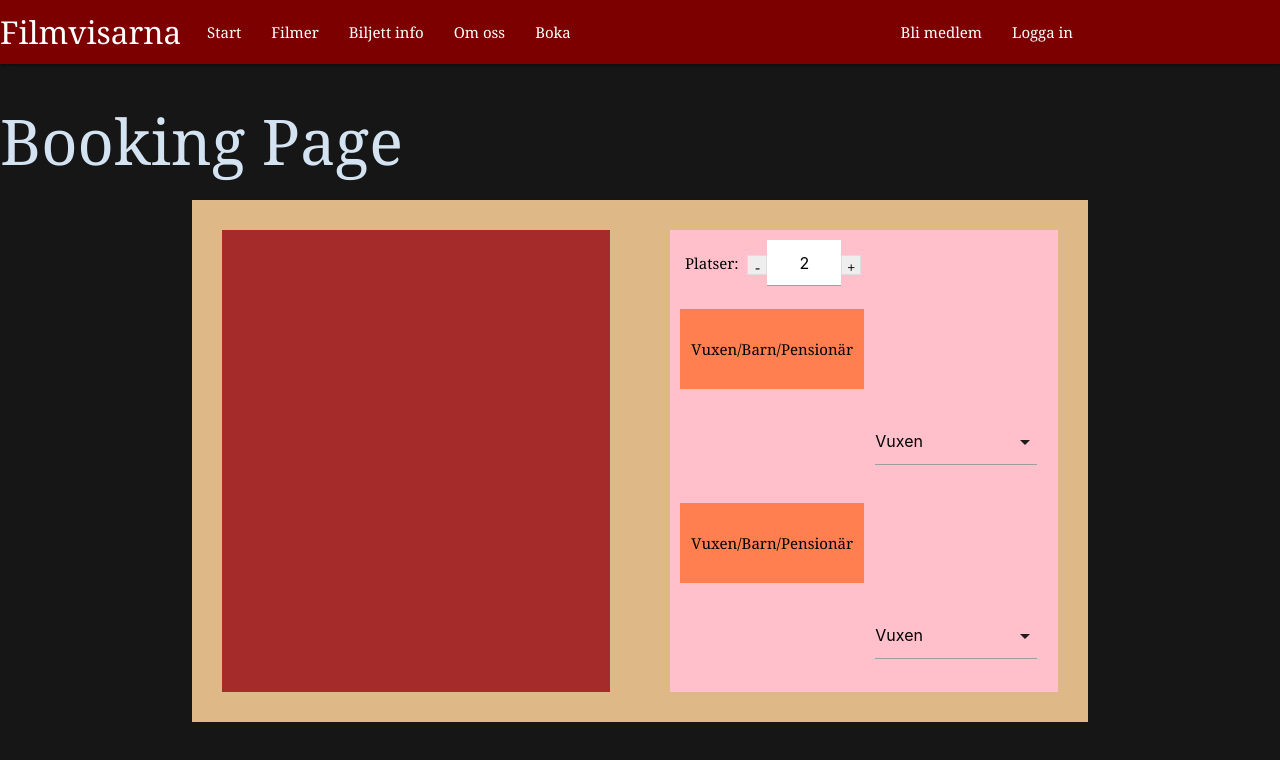
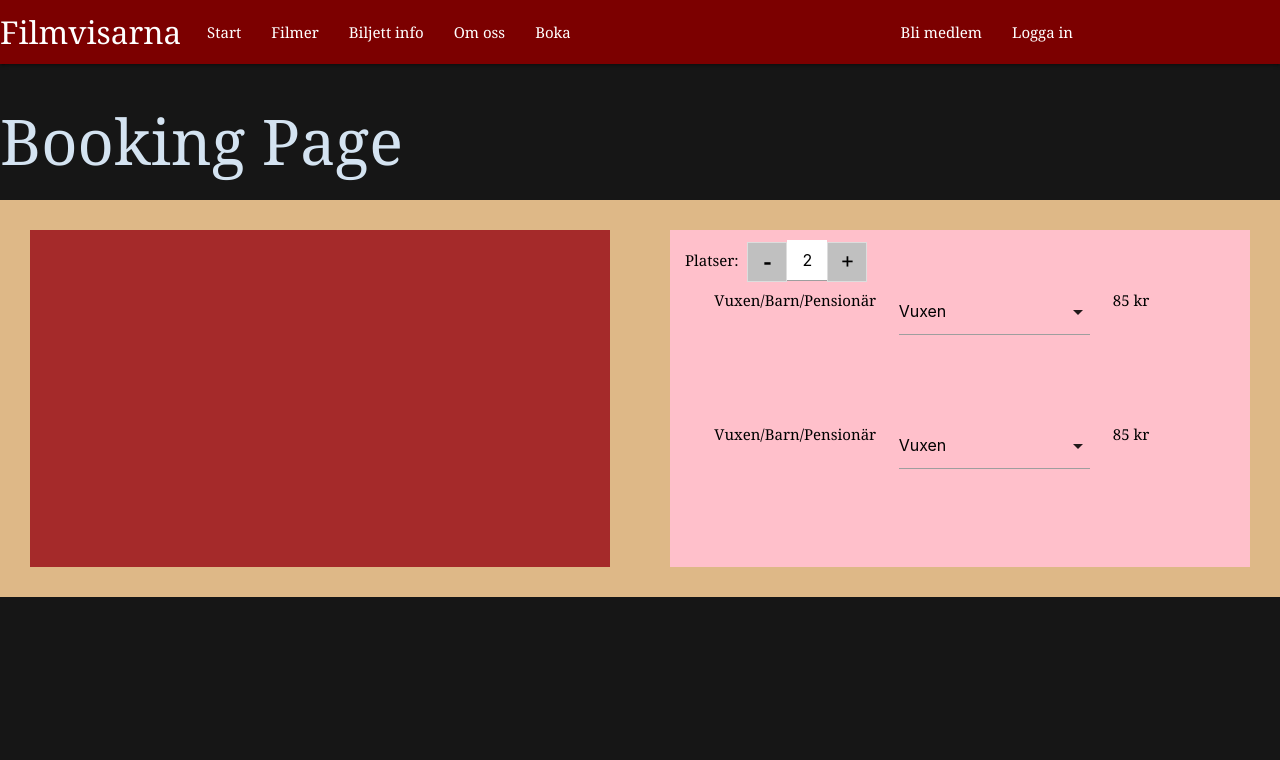
Before and after one commit to ali94160/filmvisarna-grupp3, a Vue app in the folder frontend/: page /booking in a window 1280 px wide. Shown: the top 760 px of the page. Built offline with nearby package versions, Linux system fonts and the light colour scheme; no server answers.

Commit message:
latest update

```diff
--- a/frontend/src/components/BookingInput.vue
+++ b/frontend/src/components/BookingInput.vue
@@ -1,25 +1,32 @@
 <template>
   <div class="input row">
-    <div class="input-field col m6 l6 s6 left">
+    <div class="input-field col s12 l4">
       <span>Vuxen/Barn/Pensionär</span>
     </div>
 
-    <div class="input-field col m6 l6 s6 right">
-      <select>
+    <div class="input-field col s6 l5">
+      <select v-on:change="logga">
         <option value="1">Vuxen</option>
         <option value="2">Barn</option>
         <option value="3">Pensionär</option>
       </select>
+      <!--<label for="ticket">Biljett {{ticketNumber}}</label>-->
+    </div>
+
+    <div class="col s6 l2">
+      <span>85 kr</span>
     </div>
   </div>
 </template>
 
 <script>
 import M from "materialize-css";
+
 export default {
+  props:['ticketNumber'],
   mounted() {
     M.AutoInit();
-  },
+  }
 };
 </script>
 
@@ -27,19 +34,22 @@ export default {
 span {
   color: black;
   display: table-cell;
-  vertical-align: middle;
-
+  vertical-align: bottom;
 }
 
-.input{
-  height: 10vh;
+.input {
+  height: 6vh;
+  margin-bottom: 10vh;
+  display: table;
+}
+
+.col{
+  margin: 0;
+  display: table;
+  height: 100%;
+  color: black;
 }
 
 
 
-.left {
-display: table;
-  background-color: coral;
-  height: 100%;
-}
 </style>
--- a/frontend/src/views/Booking.vue
+++ b/frontend/src/views/Booking.vue
@@ -8,14 +8,12 @@
     <div class="info">
       <span>Platser: </span>
       <div class="value-button" v-on:click="decreaseValue">-</div>
-      <input type="number" v-model="chosenSeats">
+      <input type="number" v-model="chosenSeats" max="8">
       <div class="value-button" v-on:click="increaseValue">+</div>
 
-      <BookingInput v-for="seat in chosenSeatsInput" :key="seat" />
-
+      <BookingInput v-for="seat in chosenSeatsInput" :key="seat" :ticketNumber="seat" />
     </div>
   </div>
-        <input type="number" id="number" value="chosenSeats" />
 </template>
 
 <script>
@@ -24,7 +22,8 @@ export default {
 
   data(){
     return{
-      chosenSeats: 2
+      chosenSeats: 2,
+      maxSeats: 8
     }
   },
 
@@ -38,6 +37,7 @@ export default {
       this.chosenSeats--;
     },
     increaseValue(){
+      if(this.chosenSeats < this.maxSeats)
       this.chosenSeats++;
     }
   },
@@ -45,11 +45,9 @@ export default {
   computed:{
     chosenSeatsInput(){
       let array = [];
-      for(let seat = 0; seat < this.chosenSeats; seat++){
+      for(let seat = 1; seat <= this.chosenSeats; seat++){
         array.push(seat)
-        console.log("hello" + seat);
       }
-      console.log(array);
       return array
     }
   }
@@ -67,12 +65,14 @@ input::-webkit-inner-spin-button {
 .container input{
   background-color: white !important;
   border-radius: 10px;
-  max-width: 20%;
+  max-width: 5vh;
+  max-height: 5vh;
   text-align: center;
   color: black;
 }
 
 .container{
+  width: 100%;
   display: grid;
   grid-template-columns: repeat(2, 3fr);
   grid-gap: 60px;
@@ -99,11 +99,11 @@ span{
 .value-button {
   display: inline-block;
   border: 1px solid #ddd;
-  width: 20px;
-  height: 20px;
+  width: 5vh;
+  height: 5vh;
   text-align: center;
   vertical-align: middle;
-  background: #eee;
+  background: rgb(192, 192, 192);
   -webkit-touch-callout: none;
   -webkit-user-select: none;
   -khtml-user-select: none;
@@ -111,6 +111,8 @@ span{
   -ms-user-select: none;
   user-select: none;
   color: black;
+  font-weight: bold;
+  font-size: 3vh;
 }
 
 .value-button:hover {
```
